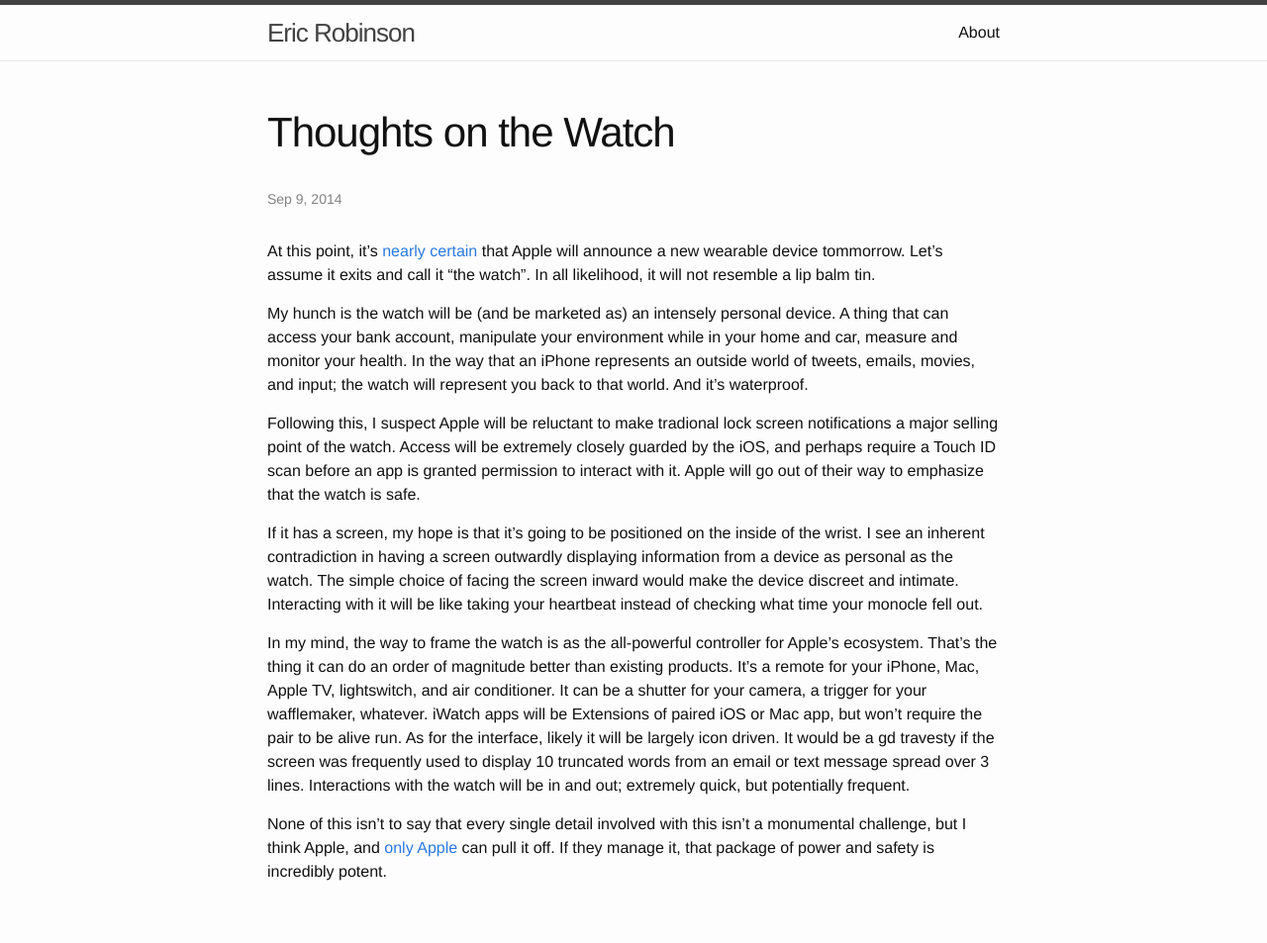
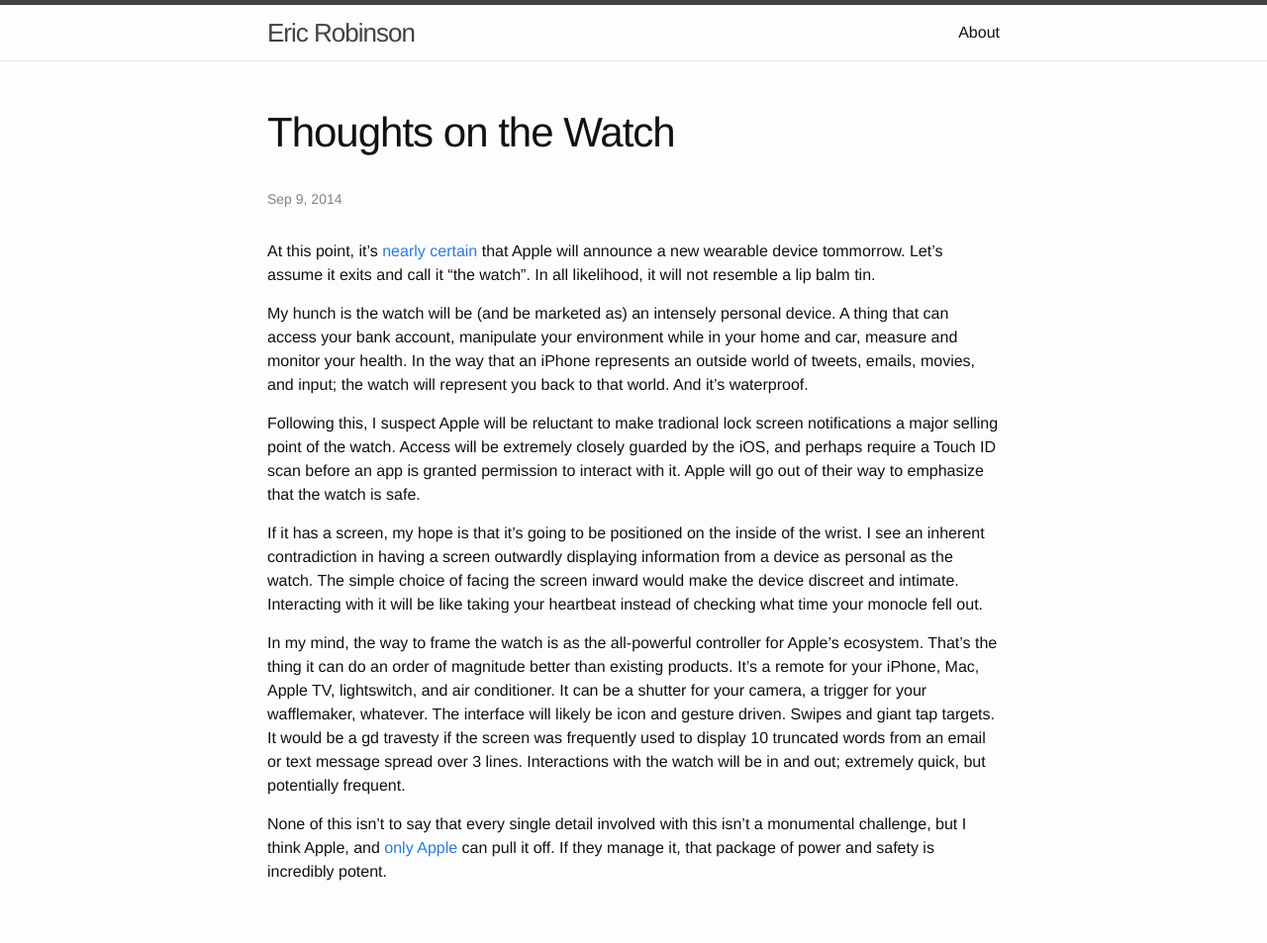
Before and after one commit to eric-robinson/eric-robinson.github.com, a Jekyll site: the page built from _posts/2014-09-09-the-watch.md, in a window 1280 px wide. Shown: the whole page at 99% size. Built offline with Jekyll 4.4.1, drawn with Linux system fonts in a browser that asks for light colours.

Commit message:
fix typos

```diff
--- a/_posts/2014-09-09-the-watch.md
+++ b/_posts/2014-09-09-the-watch.md
@@ -13,7 +13,7 @@
 
 If it has a screen, my hope is that it's going to be positioned on the inside of the wrist. I see an inherent contradiction in having a screen outwardly displaying information from a device as personal as the watch. The simple choice of facing the screen inward would make the device discreet and intimate. Interacting with it will be like taking your heartbeat instead of checking what time your monocle fell out.
 
-In my mind, the way to frame the watch is as the all-powerful controller for Apple's ecosystem. That's the thing it can do an order of magnitude better than existing products. It's a remote for your iPhone, Mac, Apple TV, lightswitch, and air conditioner. It can be a shutter for your camera, a trigger for your wafflemaker, whatever. iWatch apps will be Extensions of paired iOS or Mac app, but won't require the pair to be alive run. As for the interface, likely it will be largely icon driven. It would be a gd travesty if the screen was frequently used to display 10 truncated words from an email or text message spread over 3 lines. Interactions with the watch will be in and out; extremely quick, but potentially frequent.
+In my mind, the way to frame the watch is as the all-powerful controller for Apple's ecosystem. That's the thing it can do an order of magnitude better than existing products. It's a remote for your iPhone, Mac, Apple TV, lightswitch, and air conditioner. It can be a shutter for your camera, a trigger for your wafflemaker, whatever. The interface will likely be icon and gesture driven. Swipes and giant tap targets. It would be a gd travesty if the screen was frequently used to display 10 truncated words from an email or text message spread over 3 lines. Interactions with the watch will be in and out; extremely quick, but potentially frequent.
 
 None of this isn't to say that every single detail involved with this isn't a monumental challenge, but I think Apple, and [only Apple][OnlyApple] can pull it off. If they manage it, that package of power and safety is incredibly potent.
 
```
